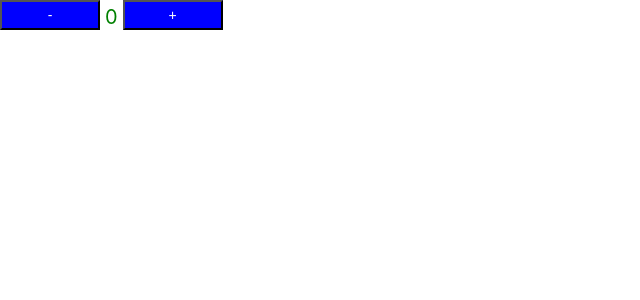
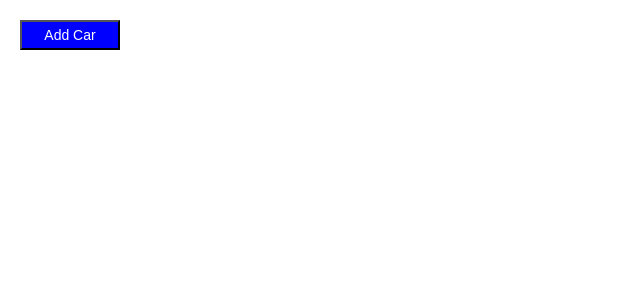
Before and after one commit to derkach2288/react-learning, a React (Create React App) app: page / in a window 1280 px wide. Shown: the top 300 px of the page, without its empty margins (0-640 px from the left). Built offline with nearby package versions, Linux system fonts and the light colour scheme.

Commit message:
add count hw19

```diff
--- a/src/App.jsx
+++ b/src/App.jsx
@@ -3,13 +3,15 @@ import Button from "./components/Button";
 import Lesson18 from "./lessons/Lesson18";
 import Lesson19 from "./lessons/Lesson19";
 import HomeWork18 from "./homeworks/Homework18/HomeWork18";
+import HomeWork19 from "./homeworks/HomeWork19";
 
 function App() {
   return (
     <div className="App">
       {/* <Lesson18/> */}
-      <HomeWork18 />
+      {/* <HomeWork18 /> */}
       {/* <Lesson19 /> */}
+      <HomeWork19/>
     </div>
   );
 }
--- /dev/null
+++ b/src/homeworks/HomeWork19/HomeWork19.jsx
@@ -0,0 +1,37 @@
+import { useState } from "react"
+import Button from "../../components/Button";
+
+function HomeWork19() {
+  const porscheCar = {
+    brand: "Porsche",
+    model: "911",
+    year: 2023,
+    color: "Silver",
+    price: 120000,
+    isAvailable: true,
+  };
+
+  const [auto, setAuto] = useState({})
+
+  const newCar = Object.keys(auto).map((autoKeys) => {
+    return (
+      <li key={`auto-props-${Math.random()}`}>{autoKeys}: {auto[autoKeys]}</li>
+    )
+  });
+
+  const addCar = () => {
+    setAuto((prevValue) => ({ ...prevValue, ...porscheCar }));
+  }
+
+
+  return (
+    <div className="lesson19-wrapper">
+      <div className="buttonControl">
+        <Button name="Add Car" onClick={() => addCar()} />
+      </div>
+      <div className="itemsControl">{newCar}</div>
+    </div>
+  );
+}
+
+export default HomeWork19;
--- /dev/null
+++ b/src/homeworks/HomeWork19/index.js
@@ -0,0 +1,3 @@
+import HomeWork19 from "./HomeWork19";
+
+export default HomeWork19;
--- /dev/null
+++ b/src/homeworks/HomeWork19/styles.css
@@ -0,0 +1,17 @@
+.lesson19-wrapper {
+  display: flex;
+  flex-direction: column;
+  width: 100%;
+  margin: 20px;
+}
+
+.itemsControl {
+  display: flex;
+  flex-direction: column;
+  margin-bottom: 10px;
+}
+
+.buttonControl {
+  width: 100px;
+  height: 50px;
+}
--- a/src/lessons/Lesson19/Lesson19.jsx
+++ b/src/lessons/Lesson19/Lesson19.jsx
@@ -85,7 +85,7 @@ function Lesson19() {
         <Button
           name="Add Img"
           onClick={() =>
-            setImg(
+            addImg(
               "https://www.azcentral.com/gcdn/-mm-/fd5c5b5393c72a785789f0cd5bd20acedd2d2804/c=0-350-2659-1850/local/-/media/Phoenix/BillGoodykoontz/2014/04/24//1398388295000-Homer-Simpson.jpg?width=2659&height=1500&fit=crop&format=pjpg&auto=webp"
             )
           }
```
